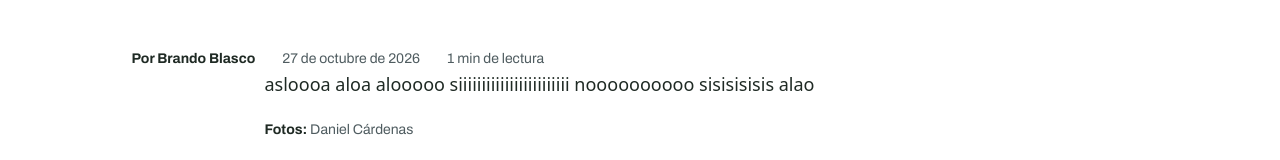
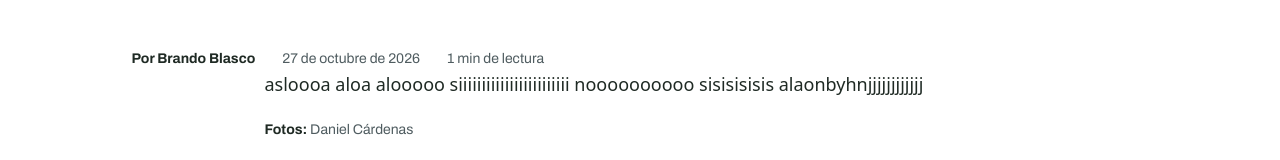
Before and after one commit to Danielcarens/relieve, an Eleventy site: page src/es/viajes/pruebaaaaaa.md in a window 1280 px wide. Shown: the part 794-954 px from the top of the page. Built offline with nearby package versions, Linux system fonts and the light colour scheme; Eleventy itself is replaced by a stand-in of ours; files that its build step writes are made by us from their sources.

Commit message:
Publica: pruebaaaaaa (Brando Blasco, editor web)

```diff
--- a/src/es/viajes/pruebaaaaaa.md
+++ b/src/es/viajes/pruebaaaaaa.md
@@ -20,4 +20,4 @@
   caption: ""
 photos: {}
 ---
-asloooa aloa alooooo siiiiiiiiiiiiiiiiiiiiiiii noooooooooo sisisisisis alao
+asloooa aloa alooooo siiiiiiiiiiiiiiiiiiiiiiii noooooooooo sisisisisis alaonbyhnjjjjjjjjjjjj
```
